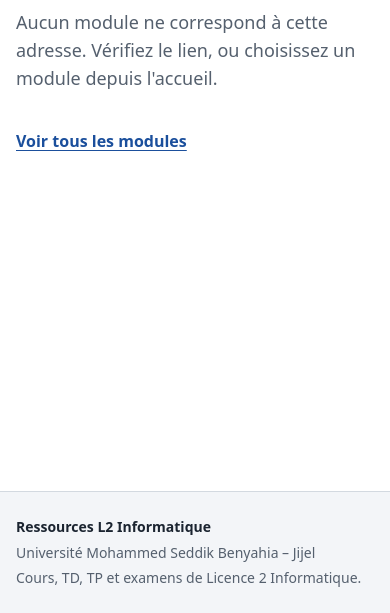
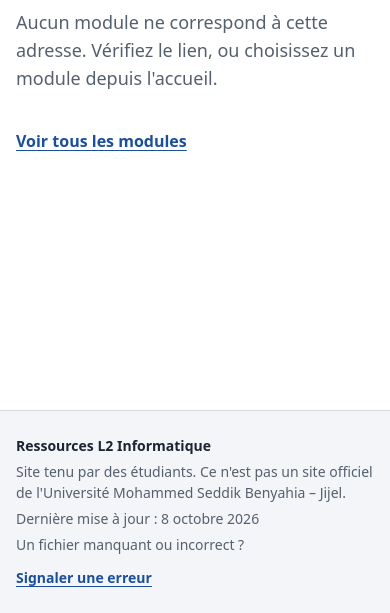
Before and after one commit to ousssamaaslan-cell/university, a plain HTML site: page module.html in a window 390 px wide. Shown: the part 231-844 px from the top of the page. Drawn offline with Linux system fonts and the light colour scheme.

Commit message:
Critique step 4: footer says who runs the site; report link
- Footer: the site is run by students and is not an official site of
  the university, the date of the last update, and "Signaler une
  erreur". It no longer repeats the header.
- The date is the day, in Algeria, on which the server says the
  catalogue last changed. Nobody types it; without a date from the
  server the line is left out.
- "Signaler une erreur" opens an email to the maintainer's address,
  set once as REPORT_EMAIL in js/components.js. The email names the
  page the reader was on.
- The same link sits beside "Fichier indisponible", and its email
  also names the missing file.
- docs: design system, brief (the contact is no longer an open
  decision) and README.

Checked in Chrome at 320, 375 and 1280px, in French and Arabic, on
the home, module, search and 404 pages: no overflow, no script error.
Not checked: that a phone's mail app opens with the prepared email.

Co-Authored-By: Claude Opus 5.5 <noreply@anthropic.com>

```diff
--- a/css/styles.css
+++ b/css/styles.css
@@ -797,11 +797,19 @@ a.resource__link:hover .resource__title {
   color: var(--color-text-muted);
 }
 
+/* "Fichier indisponible", then the link to report it. */
 .resource__missing {
+  display: flex;
+  flex-wrap: wrap;
   grid-column: 1 / -1;
   grid-row: 2;
+  align-items: baseline;
+  column-gap: var(--space-4);
+  font-size: var(--text-sm);
+}
+
+.resource__missing-label {
   color: var(--color-error-text);
-  font-size: var(--text-sm);
   font-weight: 600;
 }
 
@@ -931,13 +939,25 @@ a.resource__link:hover .resource__title {
   font-size: var(--text-sm);
 }
 
+/* The report link ends the footer; its own padding makes the space under it. */
 .site-footer__inner {
   display: grid;
   gap: var(--space-1);
-  padding-block: var(--space-5);
+  padding-block: var(--space-5) var(--space-3);
+}
+
+.site-footer p {
+  max-inline-size: var(--measure);
 }
 
 .site-footer__name {
   color: var(--color-text);
   font-weight: 600;
 }
+
+.site-footer__report {
+  display: flex;
+  flex-wrap: wrap;
+  align-items: baseline;
+  column-gap: var(--space-2);
+}
--- a/js/catalogue.js
+++ b/js/catalogue.js
@@ -18,6 +18,10 @@ export async function loadCatalogue() {
   for (const key of ['semesters', 'modules', 'resources']) {
     if (!Array.isArray(catalogue[key])) throw new Error(`Catalogue has no "${key}" list`);
   }
+  // When the catalogue file last changed on the server, or null if the server does not say.
+  // The footer shows it as the date of the last update, so nobody has to type that date.
+  const modified = new Date(response.headers.get('last-modified') ?? '');
+  catalogue.lastModified = Number.isNaN(modified.getTime()) ? null : modified;
   return catalogue;
 }
 
--- a/js/components.js
+++ b/js/components.js
@@ -37,6 +37,32 @@ export function actionLink({href, label}) {
   return el('a', {class: 'action-link', href}, label);
 }
 
+// The maintainer's address for "Signaler une erreur" (docs/project-brief.md). Change it here only.
+const REPORT_EMAIL = 'ousssamaaslan@gmail.com';
+
+// "Signaler une erreur": opens the reader's mail app with a message to the maintainer.
+// The message already says which page the reader was on and, for a missing PDF, which file.
+// `name` completes the link's name for screen readers when it stands beside a document.
+export function reportLink({file = null, name = null} = {}) {
+  const address = () => {
+    const body = [
+      t('report.body.prompt'), '', '',
+      t('report.body.page', {url: location.href}),
+      file && t('report.body.file', {path: file})
+    ].filter(line => typeof line === 'string').join('\r\n');
+    return `mailto:${REPORT_EMAIL}?subject=${encodeURIComponent(t('report.subject'))}&body=${encodeURIComponent(body)}`;
+  };
+  const link = el('a', {class: 'action-link', href: address()},
+    t('report.label'),
+    name && el('span', {class: 'visually-hidden'}, t('report.target', {name}))
+  );
+  // Tabs and filters change the page address without a reload, so read it again at the click.
+  link.addEventListener('click', () => {
+    link.href = address();
+  });
+  return link;
+}
+
 export function emptyState({title, text}) {
   return el('div', {class: 'empty'},
     el('p', {class: 'empty__title'}, title),
--- a/js/home.js
+++ b/js/home.js
@@ -2,7 +2,7 @@
 import {el} from './dom.js';
 import {t, tCount, localized} from './i18n.js';
 import {loadCatalogue, semestersOf, modulesOf, resourcesOf, semesterAnchor} from './catalogue.js';
-import {renderLayout, renderSampleNotice} from './layout.js';
+import {renderLayout, renderCatalogueFacts} from './layout.js';
 import {moduleRow, loadingState, errorState, emptyState} from './components.js';
 
 const main = document.getElementById('main');
@@ -37,7 +37,7 @@ async function start() {
 
   try {
     const catalogue = await loadCatalogue();
-    renderSampleNotice(catalogue);
+    renderCatalogueFacts(catalogue);
     content.replaceChildren(pageHeader(), ...semestersOf(catalogue).map(semester => semesterSection(catalogue, semester)));
 
     // The sections did not exist when the browser first looked for #s3 or #s4, so go there now.
--- a/js/i18n.js
+++ b/js/i18n.js
@@ -17,8 +17,21 @@ const strings = {
   fr: {
     'site.name': 'Ressources L2 Informatique',
     'site.university': 'Université Mohammed Seddik Benyahia – Jijel',
-    'site.about': 'Cours, TD, TP et examens de Licence 2 Informatique.',
     'skip': 'Aller au contenu',
+
+    // The footer: who runs the site, when it last changed, and how to report a problem.
+    'footer.status': "Site tenu par des étudiants. Ce n'est pas un site officiel de l'Université Mohammed Seddik Benyahia – Jijel.",
+    'footer.updated': 'Dernière mise à jour :',
+    'report.prompt': 'Un fichier manquant ou incorrect ?',
+    'report.label': 'Signaler une erreur',
+    // Read by screen readers only. After "Signaler une erreur": which document.
+    'report.target': ' : {name}',
+    // The email that "Signaler une erreur" prepares.
+    'report.subject': 'Erreur sur le site Ressources L2 Informatique',
+    'report.body.prompt': "Décrivez l'erreur :",
+    'report.body.page': 'Page : {url}',
+    'report.body.file': 'Fichier indisponible : {path}',
+
     'lang.label': 'Langue',
     'breadcrumb.label': "Fil d'Ariane",
     'breadcrumb.home': 'Accueil',
@@ -122,8 +135,18 @@ const strings = {
   ar: {
     'site.name': 'موارد السنة الثانية ليسانس إعلام آلي',
     'site.university': 'جامعة محمد الصديق بن يحيى – جيجل',
-    'site.about': 'دروس وأعمال موجهة وأعمال تطبيقية وامتحانات السنة الثانية ليسانس إعلام آلي.',
     'skip': 'انتقل إلى المحتوى',
+
+    'footer.status': 'موقع يديره طلبة، وليس موقعًا رسميًا لجامعة محمد الصديق بن يحيى – جيجل.',
+    'footer.updated': 'آخر تحديث:',
+    'report.prompt': 'ملف ناقص أو خاطئ؟',
+    'report.label': 'الإبلاغ عن خطأ',
+    'report.target': ': {name}',
+    'report.subject': 'خطأ في موقع موارد السنة الثانية ليسانس إعلام آلي',
+    'report.body.prompt': 'صف الخطأ:',
+    'report.body.page': 'الصفحة: {url}',
+    'report.body.file': 'الملف غير متوفر: {path}',
+
     'lang.label': 'اللغة',
     'breadcrumb.label': 'مسار التصفح',
     'breadcrumb.home': 'الرئيسية',
@@ -268,6 +291,12 @@ export function formatFileSize(bytes) {
   }).format(inMegabytes ? bytes / (1000 * 1000) : Math.max(1, bytes / 1000));
 }
 
+// "8 octobre 2026". Digits stay Western in Arabic, as elsewhere on the site.
+// The day is the one in Algeria, so every reader sees the same date whatever their device's clock zone.
+export function formatDate(date) {
+  return new Intl.DateTimeFormat(lang === 'ar' ? 'ar-DZ' : 'fr-DZ', {dateStyle: 'long', timeZone: 'Africa/Algiers'}).format(date);
+}
+
 // Returns a counted label such as "3 documents", in the right plural form for the language.
 // Numbers stay in Western digits in Arabic, as is usual in Algeria.
 export function tCount(key, count) {
--- a/js/layout.js
+++ b/js/layout.js
@@ -1,9 +1,10 @@
-// The parts every page shares: skip link, header, language switch, sample-data notice,
+// The parts every page shares: skip link, header, language switch, search field, sample-data notice,
 // breadcrumb and footer. Each page has an empty <header data-site-header> and
 // <footer data-site-footer>; this file fills them, so the markup lives in one place.
 import {el} from './dom.js';
-import {t, lang, languages, pageUrl, languageUrl, DEFAULT_LANG} from './i18n.js';
+import {t, lang, languages, pageUrl, languageUrl, formatDate, DEFAULT_LANG} from './i18n.js';
 import {isSample} from './catalogue.js';
+import {reportLink} from './components.js';
 
 // Call once per page. `breadcrumb` is the trail to show first (see renderBreadcrumb).
 export function renderLayout({breadcrumb}) {
@@ -34,8 +35,11 @@ export function renderLayout({breadcrumb}) {
   footer.replaceChildren(
     el('div', {class: 'site-footer__inner page-width'},
       el('p', {class: 'site-footer__name'}, t('site.name')),
-      el('p', {}, t('site.university')),
-      el('p', {}, t('site.about'))
+      // Who runs the site: students, not the university (docs/project-brief.md).
+      el('p', {}, t('footer.status')),
+      // Empty until renderCatalogueFacts knows the date.
+      el('p', {'data-last-update': true, hidden: true}),
+      el('p', {class: 'site-footer__report'}, t('report.prompt'), ' ', reportLink())
     )
   );
 
@@ -107,8 +111,15 @@ export function homeCrumb() {
   return {label: t('breadcrumb.home'), href: pageUrl('index.html')};
 }
 
+// Call once the catalogue has loaded. It draws what the catalogue tells every page:
+// the sample-data notice and, in the footer, the date of the last update.
+export function renderCatalogueFacts(catalogue) {
+  renderSampleNotice(catalogue);
+  renderLastUpdate(catalogue);
+}
+
 // While the catalogue holds build-phase sample records, say so on every page.
-export function renderSampleNotice(catalogue) {
+function renderSampleNotice(catalogue) {
   if (!catalogue.resources.some(isSample) || document.querySelector('[data-sample-notice]')) return;
   document.querySelector('[data-site-header]').after(
     el('div', {class: 'notice', role: 'note', 'data-sample-notice': true},
@@ -116,3 +127,14 @@ export function renderSampleNotice(catalogue) {
     )
   );
 }
+
+// The date comes from the server (js/catalogue.js). When the server gives none, the line stays hidden.
+function renderLastUpdate(catalogue) {
+  if (!catalogue.lastModified) return;
+  const line = document.querySelector('[data-last-update]');
+  line.replaceChildren(
+    t('footer.updated'), ' ',
+    el('time', {datetime: catalogue.lastModified.toISOString()}, formatDate(catalogue.lastModified))
+  );
+  line.hidden = false;
+}
--- a/js/module.js
+++ b/js/module.js
@@ -7,7 +7,7 @@
 import {el} from './dom.js';
 import {t, tCount, localized, pageUrl} from './i18n.js';
 import {RESOURCE_TYPES, SESSIONS, loadCatalogue, findModule, findSemester, resourcesOf, sortedResources, semesterAnchor} from './catalogue.js';
-import {renderLayout, renderBreadcrumb, renderSampleNotice, homeCrumb, updateLanguageLinks} from './layout.js';
+import {renderLayout, renderBreadcrumb, renderCatalogueFacts, homeCrumb, updateLanguageLinks} from './layout.js';
 import {moduleCode, loadingState, errorState, emptyState, actionLink} from './components.js';
 import {createTabs} from './tabs.js';
 import {resourceList} from './resource-list.js';
@@ -187,7 +187,7 @@ async function start() {
 
   try {
     const catalogue = await loadCatalogue();
-    renderSampleNotice(catalogue);
+    renderCatalogueFacts(catalogue);
     const moduleId = params.get('id');
     const module = moduleId ? findModule(catalogue, moduleId) : null;
     content.replaceChildren(...(module ? modulePage(catalogue, module) : moduleNotFound()));
--- a/js/search.js
+++ b/js/search.js
@@ -6,7 +6,7 @@
 import {el} from './dom.js';
 import {t, tCount, localized, pageUrl, everyLanguage} from './i18n.js';
 import {RESOURCE_TYPES, loadCatalogue, semestersOf, modulesOf, resourcesOf, sortedResources} from './catalogue.js';
-import {renderLayout, renderSampleNotice, homeCrumb, updateLanguageLinks} from './layout.js';
+import {renderLayout, renderCatalogueFacts, homeCrumb, updateLanguageLinks} from './layout.js';
 import {moduleCode, moduleRow, loadingState, errorState, emptyState, actionLink} from './components.js';
 import {resourceList} from './resource-list.js';
 
@@ -163,7 +163,7 @@ async function start() {
 
   try {
     const catalogue = await loadCatalogue();
-    renderSampleNotice(catalogue);
+    renderCatalogueFacts(catalogue);
     const index = buildIndex(catalogue);
 
     const show = () => {
```
Also changed, not shown: js/resource-list.js (+8 -2 lines), 3 other files.
